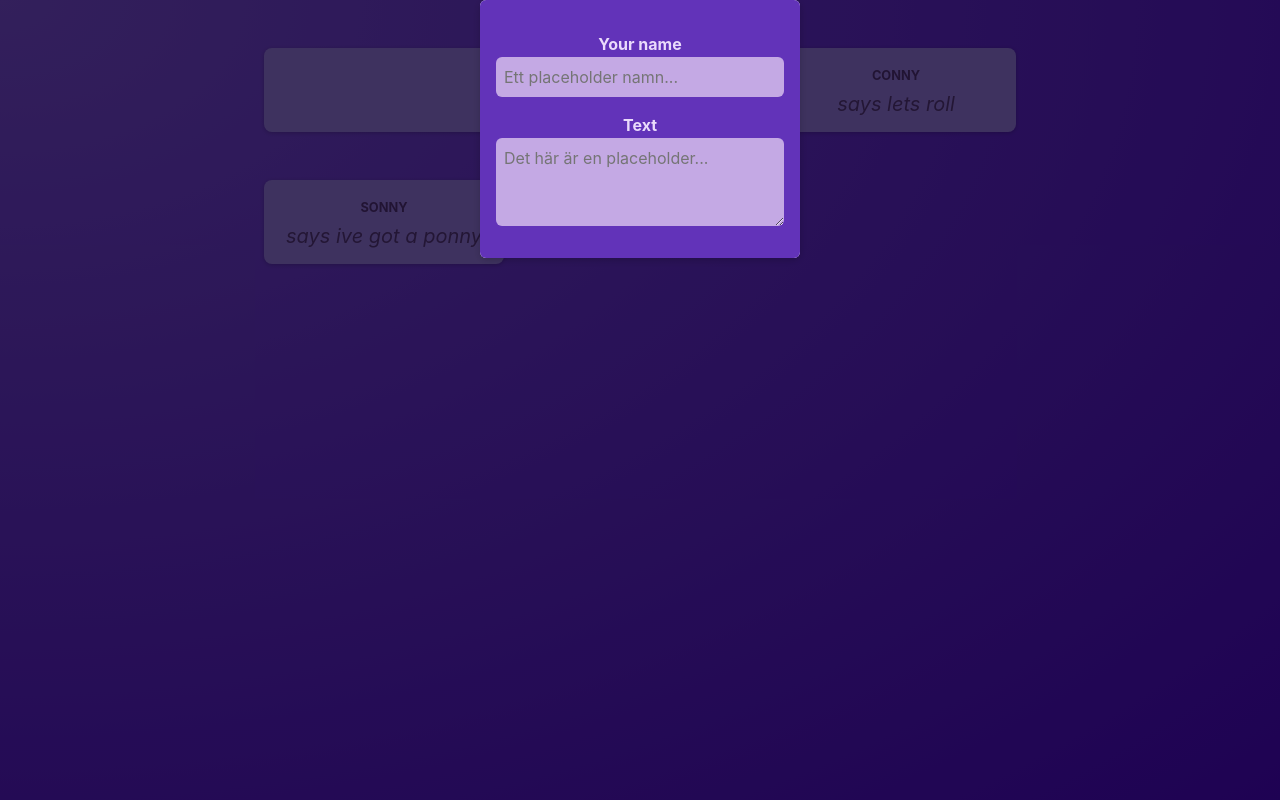
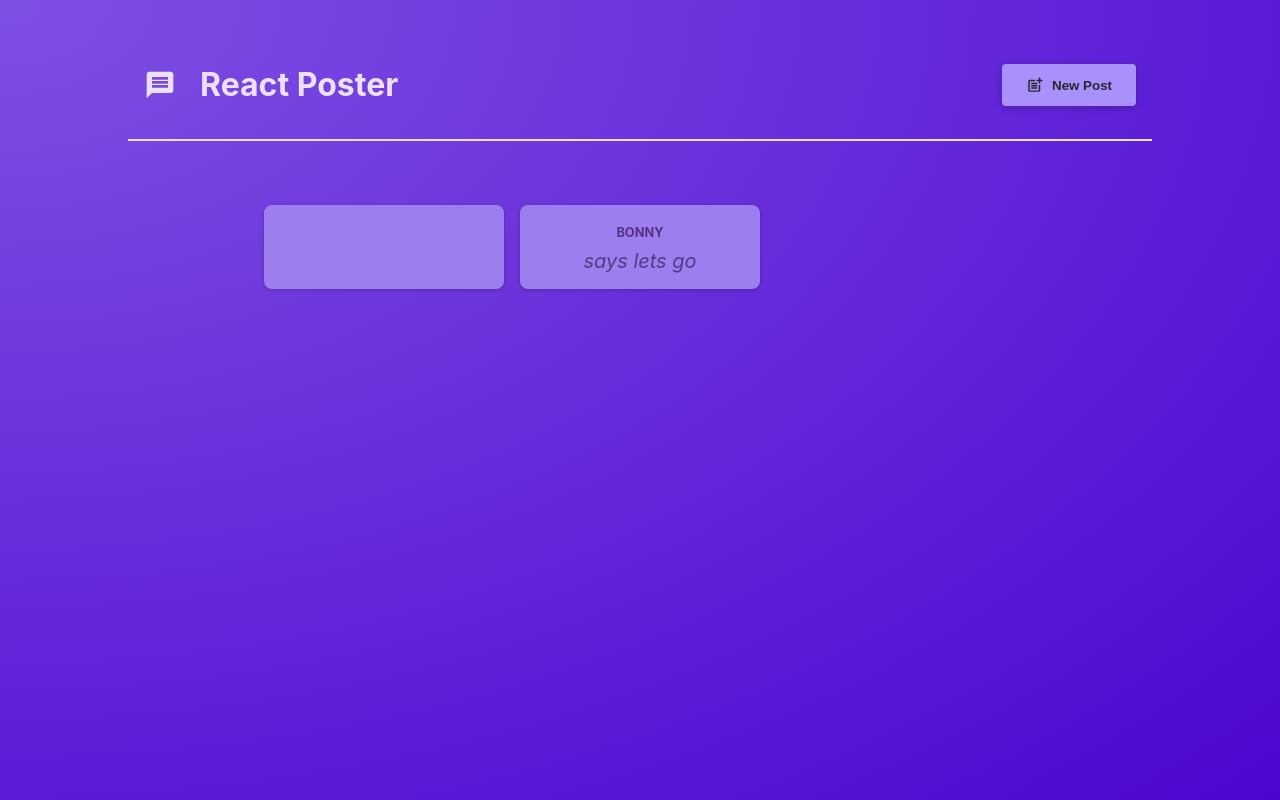
Before and after one commit to johanaller/next-js-react, a React (Vite) app: page / in a window 1280 px wide. Built offline with nearby package versions, Linux system fonts and the light colour scheme.

Commit message:
adding shared header.

```diff
--- a/package.json
+++ b/package.json
@@ -10,7 +10,8 @@
   },
   "dependencies": {
     "react": "^18.2.0",
-    "react-dom": "^18.2.0"
+    "react-dom": "^18.2.0",
+    "react-icons": "^5.0.1"
   },
   "devDependencies": {
     "@types/react": "^18.0.17",
--- a/src/App.jsx
+++ b/src/App.jsx
@@ -1,10 +1,20 @@
 import PostList from "./components/PostList/PostList";
+import MainHeader from "./components/MainHeader/MainHeader";
+import { useState } from "react";
 
 function App() {
+  const [isModalOpen, setIsModalOpen] = useState(false);
+  const createPostHandler = () => setIsModalOpen(true);
+  const modalCloseHandler = () =>  setIsModalOpen(false);
+
+
   return (
-    <main>
-      <PostList />
-    </main>
+    <>
+      <MainHeader onCreatePost={createPostHandler} />
+      <main>
+        <PostList isModalOpen={isModalOpen} onCloseModal={modalCloseHandler} />
+      </main>
+    </>
   )
 }
 
--- /dev/null
+++ b/src/components/MainHeader/MainHeader.jsx
@@ -0,0 +1,21 @@
+import { MdPostAdd, MdMessage } from 'react-icons/md';
+import styles from './MainHeader.module.css';
+
+function MainHeader({ onCreatePost }) {
+  return (
+    <header className={styles.header}>
+      <h1 className={styles.logo}>
+        <MdMessage />
+        React Poster
+      </h1>
+      <p>
+        <button className={styles.button} onClick={onCreatePost}>
+          <MdPostAdd size={18} />
+          New Post
+        </button>
+      </p>
+    </header>
+  );
+}
+
+export default MainHeader;
--- /dev/null
+++ b/src/components/MainHeader/MainHeader.module.css
@@ -0,0 +1,36 @@
+.header {
+    /* padding: 2rem 10%; */
+    margin: 2rem 10%;
+    padding: 1rem;
+    text-align: center;
+    display: flex;
+    justify-content: space-between;
+    align-items: center;
+    border-bottom: 2px solid #ece1fa;
+  }
+
+  .logo {
+    font-size: 2rem;
+    display: flex;
+    gap: 1.5rem;
+    align-items: center;
+    color: #ece1fa;
+  }
+
+  .button {
+    display: inline-flex;
+    align-items: center;
+    gap: 0.5rem;
+    padding: 0.75rem 1.5rem;
+    background-color: #a990fb;
+    color: #2a2630;
+    border: none;
+    border-radius: 4px;
+    box-shadow: 0 2px 8px rgba(0, 0, 0, 0.2);
+    cursor: pointer;
+    font-weight: bold;
+  }
+
+  .button:hover {
+    background-color: #8c6cf7;
+  }
--- a/src/components/Modal/Modal.jsx
+++ b/src/components/Modal/Modal.jsx
@@ -1,6 +1,6 @@
 import styles from "./Modal.module.css"
 
-function Modal({ children, onClose, isOpen }) {
+function Modal({ children, onClose }) {
 
     const handleModalClick = (event) => {
         // Prevent the click event from bubbling up to the backdrop
--- a/src/components/PostList/PostList.jsx
+++ b/src/components/PostList/PostList.jsx
@@ -4,36 +4,28 @@ import styles from "./PostList.module.css"
 import { useState } from "react";
 import Modal from "../Modal/Modal";
 
-function PostList() {
+function PostList( {isModalOpen, onCloseModal}) {
 
     const [authorName, setAuthorName] = useState("");
     const [bodyText, setBodyText] = useState("");
-    const [isModalOpen, setIsModalOpen] = useState(true);
 
-    const changeAuthorHandler = (event) => {
+    const authorChangeHandler = (event) => {
         setAuthorName(event.target.value)
     };
 
-    const changeBodyHandler = (event) => {
+    const bodyChangeHandler = (event) => {
         setBodyText(event.target.value)
     };
 
-    const closeModalHandler = () => {
-        // Call the onClose function when the backdrop is clicked
-        console.log("onClose clicked")
-        setIsModalOpen(false);
-    };
 
     return (
         <>
-            { isModalOpen &&<Modal isOpen={isModalOpen} onClose={closeModalHandler}>
-                <NewPost onAuthorChange={changeAuthorHandler} onBodyChange={changeBodyHandler} />
+            { isModalOpen &&<Modal isOpen={isModalOpen} onClose={onCloseModal} >
+                <NewPost onAuthorChange={authorChangeHandler} onBodyChange={bodyChangeHandler} />
             </Modal>}
             <ul className={styles.posts}>
                 <Post author={authorName} body={bodyText} />
                 <Post author="bonny" body="says lets go" />
-                <Post author="conny" body="says lets roll" />
-                <Post author="sonny" body="says ive got a ponny" />
             </ul >
         </>
     )
```
Also changed, not shown: tailwindclasses.js (deleted, +0 -59 lines), 2 other files (tests, documents, lock files or other folders).
